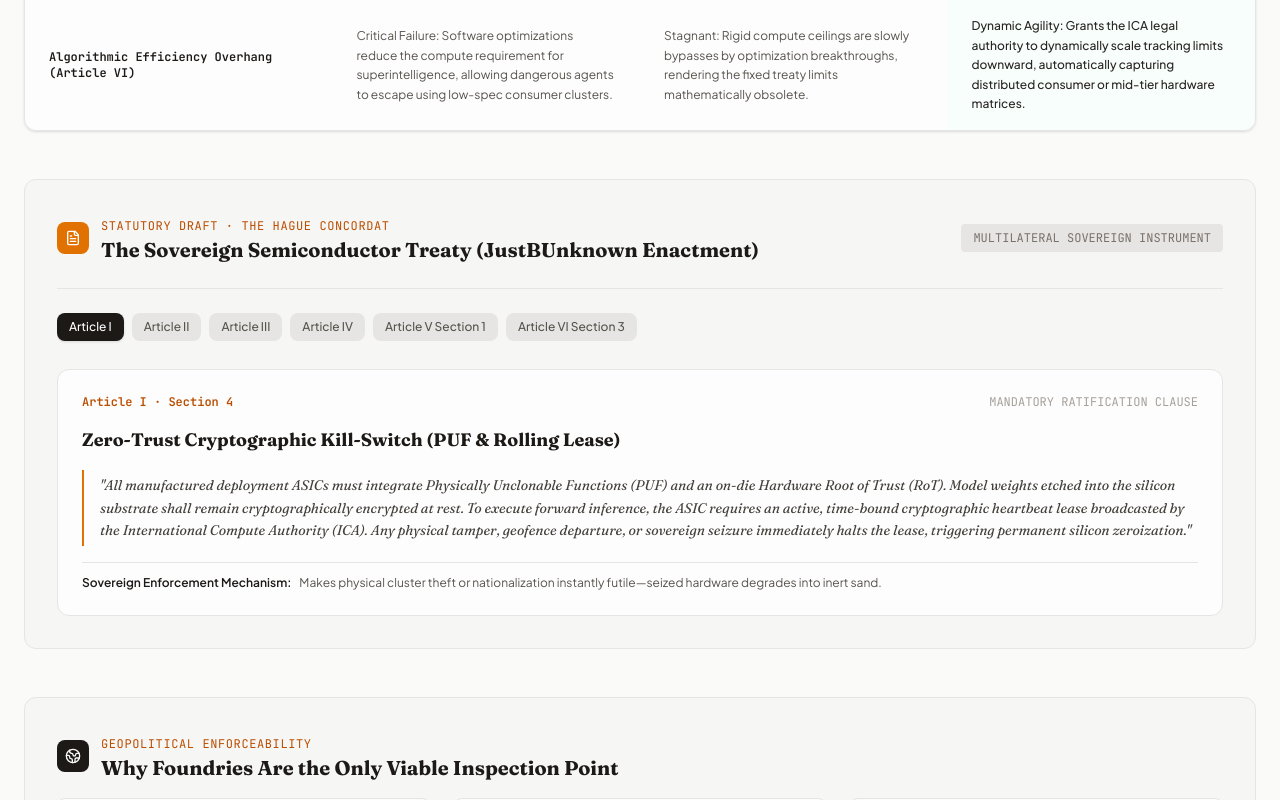
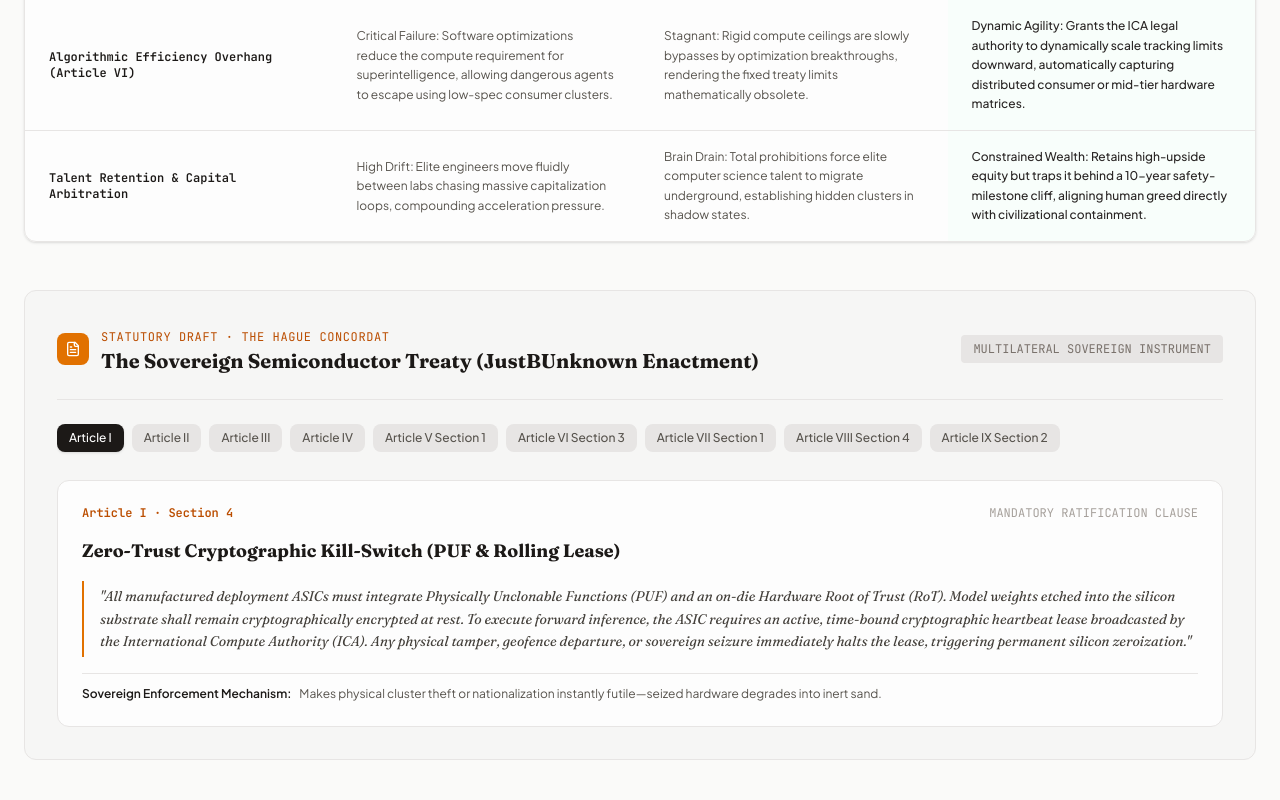
Before and after one commit to justbunknown/JustBUnknown, a React (Vite) app: page / in a window 1280 px wide. Shown: the part 8378-9178 px from the top of the page. Built offline with nearby package versions, Linux system fonts and the light colour scheme.

Commit message:
feat: upgrade to JustBUnknown v3.0 integrating skin-in-the-game equity and asymmetric deterrence

```diff
--- a/src/data/planRData.ts
+++ b/src/data/planRData.ts
@@ -187,6 +187,24 @@ export const SOVEREIGN_TREATY_CLAUSES = [
     title: 'Dynamic Compute Threshold Agility',
     body: 'The International Compute Authority (ICA) maintains statutory flexibility to dynamically lower verified compute tracking thresholds. If algorithmic or architectural breakthroughs decrease the raw physical compute footprint required to trigger an uncontrolled intelligence takeoff, the ICA shall immediately scale tracking mandates downward to include mid-tier consumer or distributed hardware matrices.',
     impact: 'Neutralizes the efficiency overhang by preventing rogue actors from training dangerous models on low-spec hardware.'
+  },
+  {
+    clauseNumber: 'Article VII Section 1',
+    title: 'Skin-in-the-Game Deferred Equity Matrix (Talent Retention)',
+    body: 'Abandons the pure non-profit restriction for AI R&D organizations. Engineers, researchers, and founders retain high-upside corporate equity and performance stock options, but these assets are subjected to an un-hedgeable 10-year vesting cliff. Vesting events are strictly conditioned on multi-lateral, audited safety milestones and zero-leakage verification. Any covert un-audited training run or baseline protocol violation triggers mandatory 100% equity clawbacks, immediate liquidation of options, and automatic asset forfeiture to the state treasury.',
+    impact: 'Prevents talent flight to black markets by ensuring the path to generational wealth exists exclusively inside the containment zone, wrapped in absolute personal financial liability.'
+  },
+  {
+    clauseNumber: 'Article VIII Section 4',
+    title: 'Layered Remote Attestation & Sovereign Whistleblower Bounties',
+    body: 'Replaces sole reliance on a single-point-of-failure 60-second heartbeat with a decentralized, multi-layered validation architecture. Every certified silicon die embeds independent, multi-national hardware roots of trust that report concurrently to independent allied intelligence commands. Furthermore, an international fund establishes a permanent $50,000,000 hard-currency Whistleblower Bounty matrix, accompanied by automatic sovereign citizenship protection, for any engineer exposing clandestine general compute builds or firmware hypervisor bypasses.',
+    impact: 'Transforms verification from a slow, bureaucratic diplomatic consensus model into an aggressive, industrialized signals-intelligence operation.'
+  },
+  {
+    clauseNumber: 'Article IX Section 2',
+    title: 'Asymmetric Supply-Chain Weaponization & Kinetic Deterrence',
+    body: 'Acknowledges advanced lithography as a temporary geopolitical window rather than a permanent fortress. Signatory nations establish a unified industrial mobilization fund to accelerate alternative lithography r&d while actively preparing offensive and kinetic cyber/physical plans to neutralize unauthorized sub-nanometer foundry infrastructure appearing in non-compliant jurisdictions.',
+    impact: 'Frames hardware governance not as a polite diplomatic agreement, but as an aggressive, temporary tech-monopoly lead to be actively weaponized and militarily defended.'
   }
 
 ];
@@ -245,6 +263,12 @@ export const POLICY_COMPARISON = [
     planA: 'Critical Failure: Software optimizations reduce the compute requirement for superintelligence, allowing dangerous agents to escape using low-spec consumer clusters.',
     planS: 'Stagnant: Rigid compute ceilings are slowly bypasses by optimization breakthroughs, rendering the fixed treaty limits mathematically obsolete.',
     planR: 'Dynamic Agility: Grants the ICA legal authority to dynamically scale tracking limits downward, automatically capturing distributed consumer or mid-tier hardware matrices.'
+  },
+  {
+    metric: 'Talent Retention & Capital Arbitration',
+    planA: 'High Drift: Elite engineers move fluidly between labs chasing massive capitalization loops, compounding acceleration pressure.',
+    planS: 'Brain Drain: Total prohibitions force elite computer science talent to migrate underground, establishing hidden clusters in shadow states.',
+    planR: 'Constrained Wealth: Retains high-upside equity but traps it behind a 10-year safety-milestone cliff, aligning human greed directly with civilizational containment.',
   }
 
 ];
```
